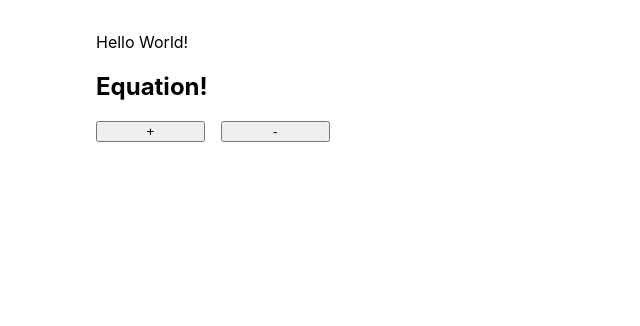
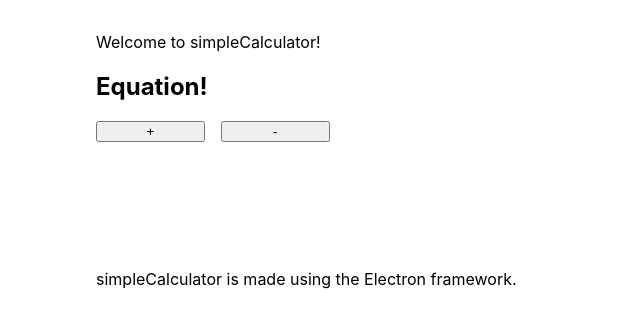
Before and after one commit to SuperCater/Simple-Calculator, an Electron app: page src/index.html in a window 800 px wide. Shown: the whole page, without its empty margins (0-640 px from the left). Drawn offline with Linux system fonts and the light colour scheme.

Commit message:
Updated index.html slightly.

```diff
--- a/src/index.html
+++ b/src/index.html
@@ -2,16 +2,18 @@
 <html>
   <head>
     <meta charset="UTF-8" />
-    <title>Hello World!</title>
+    <title>simpleCalculator</title>
     <link rel="stylesheet" href="index.css" />
     <script defer src = "render.js"></script>
   </head>
   <body>
-    <h1?>Hello World!</h1>
+    <h1?>Welcome to simpleCalculator!</h1>
     <h2 id="equation">Equation!</h2>
     <div class="buttons">
       <button id="add">+</button>
       <button id="subtract">-</button>
     </div>
+    <footer>
+      <p>simpleCalculator is made using the Electron framework.</p>
   </body>
 </html>
```
Also changed, not shown: README.md.
